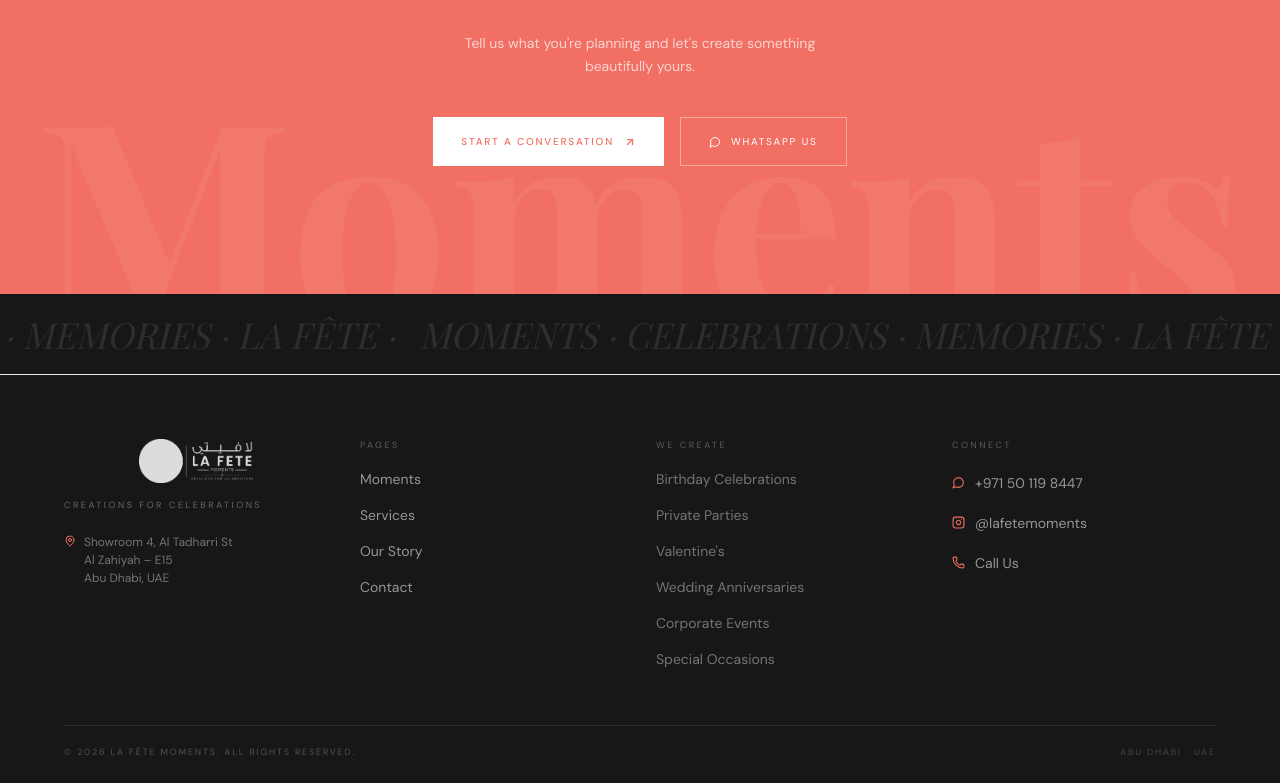
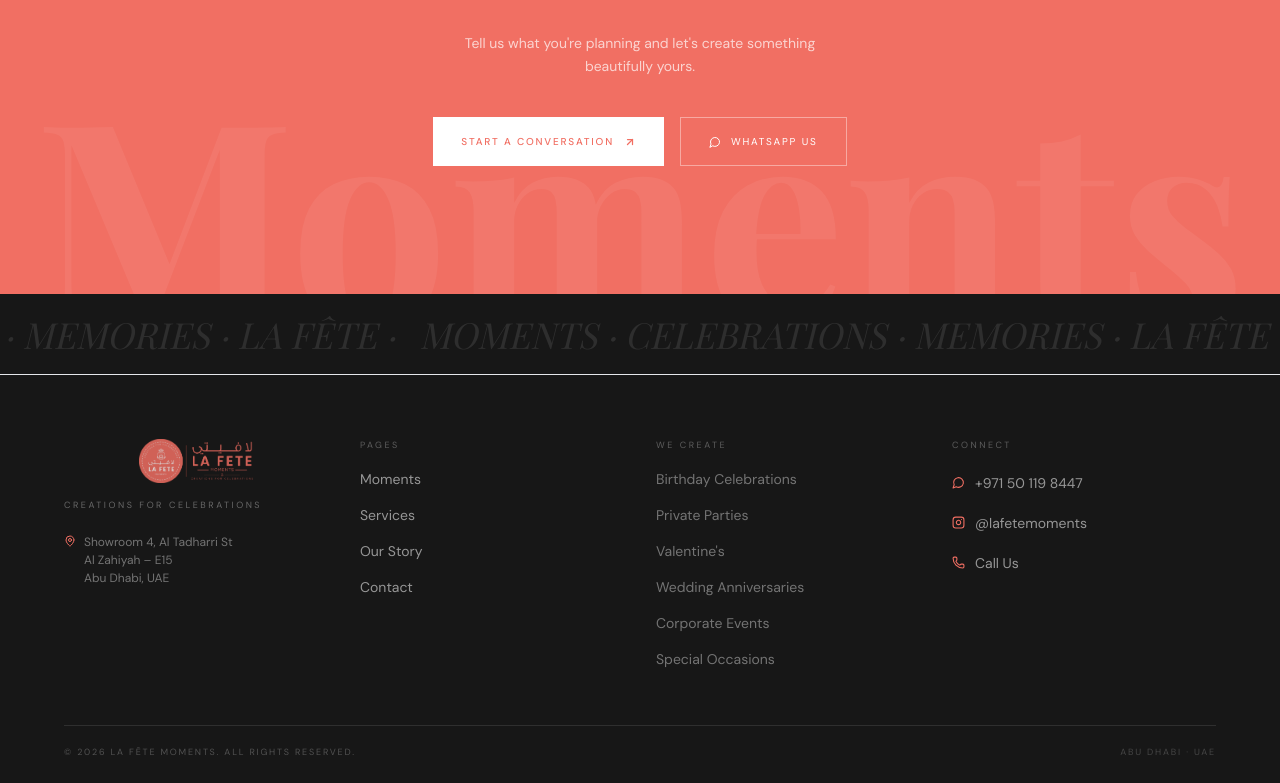
Before and after one commit to akhilprakash634/la-fate-moments, a Next.js app: page /contact in a window 1280 px wide. Shown: the part 2017-2800 px from the top of the page. Built offline with nearby package versions, Linux system fonts and the light colour scheme.

Commit message:
refactor: remove conditional invert styling from Navbar logo

```diff
--- a/components/Footer.tsx
+++ b/components/Footer.tsx
@@ -91,7 +91,7 @@ export default function Footer() {
               alt="La Fête Moments"
               width={180}
               height={56}
-              className="h-11 w-auto object-contain brightness-0 invert opacity-85"
+              className="h-11 w-auto object-contain opacity-85"
             />
             <p className="text-white/35 text-[9px] tracking-[0.28em] uppercase">Creations for Celebrations</p>
             <div className="flex items-start gap-2 text-white/40 text-[12px] mt-1">
--- a/components/Navbar.tsx
+++ b/components/Navbar.tsx
@@ -106,7 +106,7 @@ export default function Navbar() {
             alt="La Fête Moments"
             width={170}
             height={54}
-            className="h-10 w-auto object-contain brightness-0 invert"
+            className="h-10 w-auto object-contain"
           />
           <button
             id="mobile-menu-close"
```
